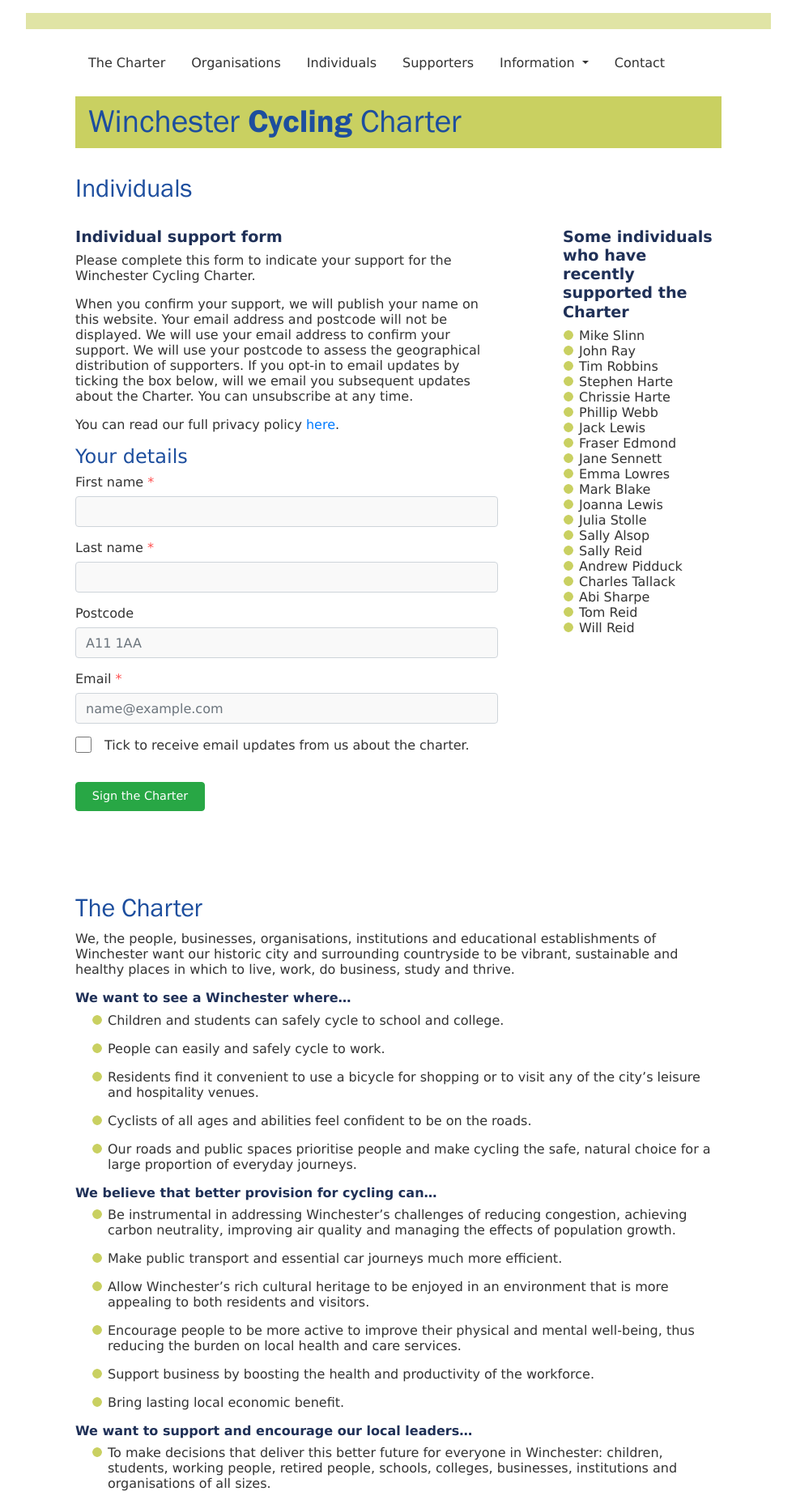
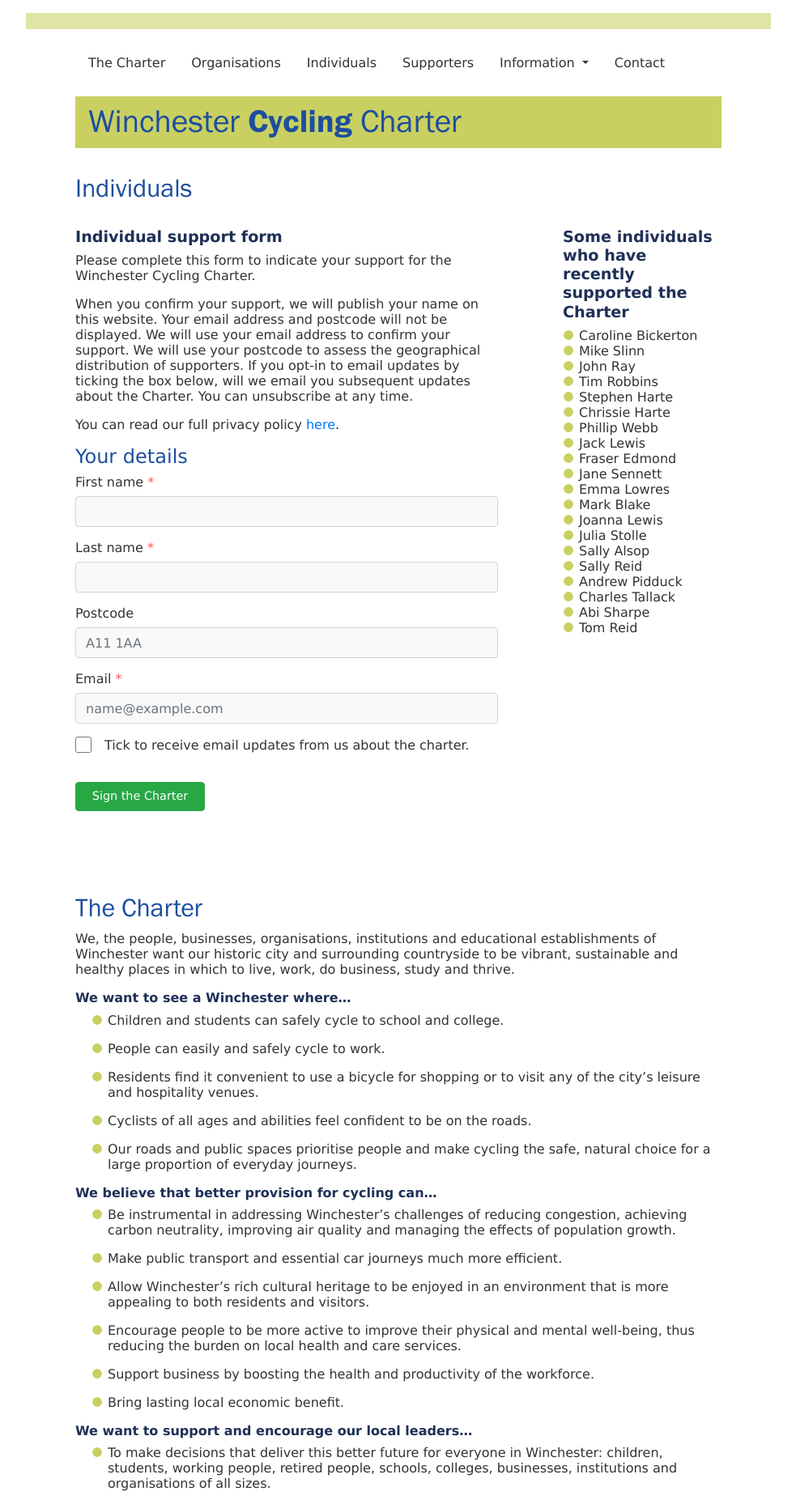
Before and after one commit to winchestercyclingcharter/winchestercyclingcharter.github.io, a Jekyll site: the page built from ind-page.md, in a window 1280 px wide. Shown: the whole page at 81% size, without its empty margins (148-1131 px from the left). Built offline with Jekyll 4.4.1, drawn with Linux system fonts in a browser that asks for light colours; nearby versions of some CDN libraries.

Commit message:
Update people.yml

```diff
--- a/_data/people.yml
+++ b/_data/people.yml
@@ -424,3 +424,4 @@ people:
 - { lastname: Ray, firstname: John, dt: 20210409-000225-900104 }
 - { lastname: Slinn, firstname: Mike, dt: 20210409-210604-201251 }
 - { lastname: McChesney, firstname: David, dt: 20210321-204649-585585 }
+- { lastname: Bickerton, firstname: Caroline, dt: 20210411-205125-571906 }
```
